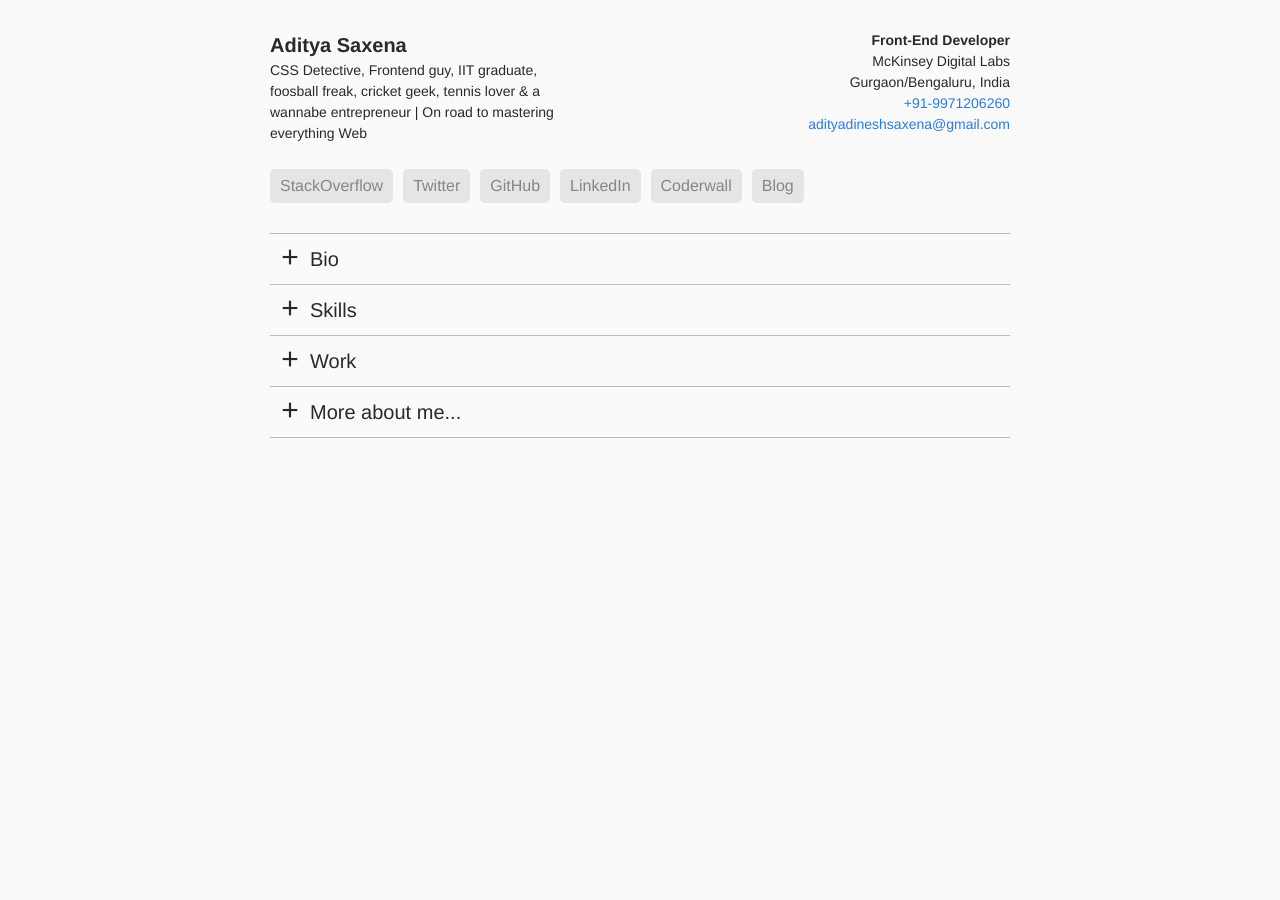
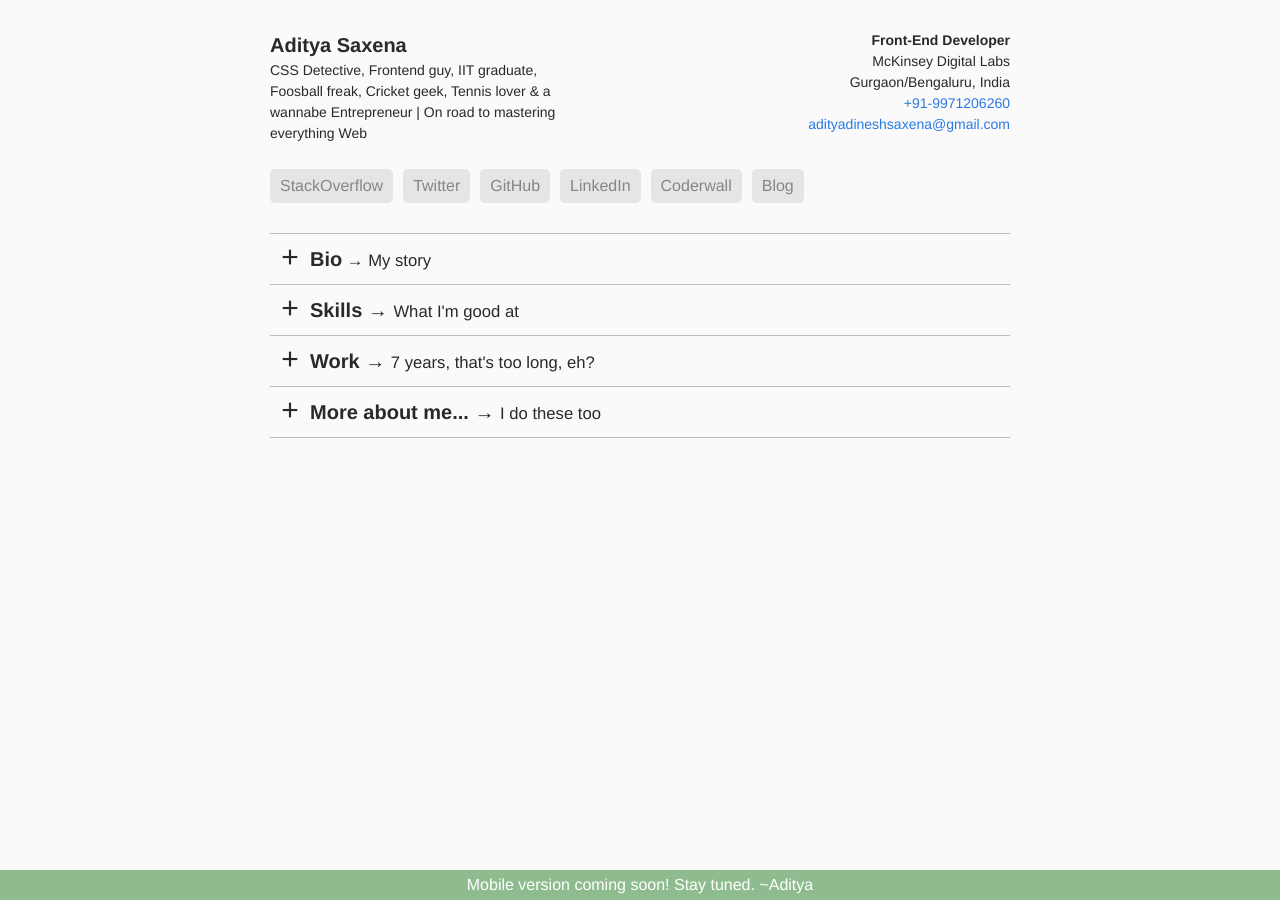
Before and after one commit to adityadineshsaxena/resume, a Jekyll site: the page built from index.html, in a window 1280 px wide. Built offline with Jekyll 4.4.1, drawn with Linux system fonts in a browser that asks for light colours.

Commit message:
completed Bio section

```diff
--- a/_includes/head.html
+++ b/_includes/head.html
@@ -1,7 +1,7 @@
 <head>
   <meta charset="utf-8">
   <meta http-equiv="X-UA-Compatible" content="IE=edge">
-  <meta name="viewport" content="width=device-width, initial-scale=1">
+  <meta name="viewport" content="width=device-width, initial-scale=1.0">
 
   <title>{% if page.title %}{{ page.title }}{% else %}{{ site.title }}{% endif %}</title>
   <meta name="description" content="{% if page.excerpt %}{{ page.excerpt | strip_html | strip_newlines | truncate: 160 }}{% else %}{{ site.description }}{% endif %}">
--- a/_sass/_resume.scss
+++ b/_sass/_resume.scss
@@ -1,6 +1,7 @@
 /** custom **/
 .resume-container {
 //  min-width: 740px;
+  padding-bottom: 60px;
 
   h1 {
 //    text-align: center;
@@ -96,7 +97,9 @@
       }
 
       .content {
-        height: 200px;
+        height: 400px;
+        overflow-y: auto;
+        box-shadow: inset 0px 2px 1px rgba(0, 0, 0, 0.3);
       }
     }
 
@@ -104,6 +107,12 @@
       height: 0;
       overflow: hidden;
       transition: height .5s;
+      box-sizing: border-box;
+      padding: 0 20px;
+
+      p {
+        margin-bottom: 10px;
+      }
     }
   }
 }
@@ -125,3 +134,16 @@
     }
   }
 }
+
+.fixed-message {
+  position: fixed;
+  bottom: 0;
+  right: 0;
+  padding: 3px 30px;
+  box-sizing: border-box;
+  color: #FFF;
+  background-color: #8FBC8F;
+  font-size: 100%;
+  left: 0;
+  text-align: center;
+}
--- a/index.html
+++ b/index.html
@@ -7,7 +7,7 @@
         <div>
             <div>Aditya Saxena</div>
             <p>
-                CSS Detective, Frontend guy, IIT graduate, foosball freak, cricket geek, tennis lover & a wannabe entrepreneur | On road to mastering everything Web
+                CSS Detective, Frontend guy, IIT graduate, Foosball freak, Cricket geek, Tennis lover & a wannabe Entrepreneur | On road to mastering everything Web
             </p>
         </div>
         <div>
@@ -30,29 +30,47 @@
         <li class="bio resume-list-item">
             <h2>
                 <div class="item-icon">+</div>
-                <div class="item-title-text">Bio</div>
+                <div class="item-title-text"><strong>Bio</strong><small>&nbsp;&rarr;&nbsp;My story</small></div>
             </h2>
             <div class="content">
+                <p>tl;dr</p>
+                <p>This is my story, so far! I'll try to keep this short. You can move onto other sections if you'd like.</p>
+                <p>With a knack for creativity in problem-solving, the field of Design was always an attractive choice for me for Graduate studies. I took up the Bachelor of Design course at the Indian Institute of Technology, Guwahati where I majored in Communication Design with a strong focus on Usability and HCI.</p>
+
+                <p>Three subsequent internships in the field of Print Media, 3D design and 3D web during my course helped me realize that my interests lay in providing thoughtful and seamless user experiences over the web. After graduation, I worked for 4 years as an <strong>Interaction Designer at D E Shaw India (Hyderabad)</strong> where I worked extensively on the company’s software products for desktop and web providing User Interface designs and Front-End deliverable for these products. Keeping abreast of latest web technologies and user-interface innovations helped me provide engaging design solutions which were efficient and easy to use by a varied workforce in the Company.</p>
+
+                <p>I had the opportunity to debate my design thinking with users, stakeholders and business analysts alike and present my design solutions with appropriate reasoning, user research, user interaction pattern observations and TAP (Think-Aloud Protocol) testing.</p>
+
+                <p>Having grasped the understanding and practical know-how behind crafting UX for any successful product, I was itching to get on with Creating end-to-end User Interfaces. I wanted the power to create stuff and my successful stints with jQuery/HTML/CSS landed me a job with <strong>Sprinklr - a Social Media Management product</strong>. It was a blessing in disguise - working with some of the most talented people I've been around and gaining expertise in the field of core Web Development. I had little idea how much I had gained from this stint. Working on the latest technologies in the field of UI Engineering, at Sprinklr, I truly began my journey towards bigger things in the Tech industry.</p>
+
+                <p>After having spent a good year at Sprinklr, I was presented with possibly the best professional stint - and I didn't turn away - <strong>McKinsey & Co.</strong> In early 2013, I joined McKinsey Digital Labs (MDL) - the digital arm of McKinsey, and it has been an absolutely glorious journey till date. I have worked on International Client Engagements, with some of the best talents on the planet, and have never had an opportunity not to learn.</p>
+
+                <p>Working within the MDL group has given me tremendous exposure to everything Web, made me capable of coming out all guns blazing in tricky client situations, and has made me a better person because of the McKinsey culture I can be proud of.</p>
+
+                <p>I'd be delighted to know how better this journey could get. And, if there are better places to work than where I'm right now. Here's to hope!</p>
 
             </div>
         </li>
         <li class="skills resume-list-item">
             <h2>
                 <div class="item-icon">+</div>
-                <div class="item-title-text">Skills</div>
+                <div class="item-title-text"><strong>Skills</strong>&nbsp;&rarr;&nbsp;<small>What I'm good at</small></div>
             </h2>
         </li>
         <li class="work-experience resume-list-item">
             <h2>
                 <div class="item-icon">+</div>
-                <div class="item-title-text">Work</div>
+                <div class="item-title-text"><strong>Work</strong>&nbsp;&rarr;&nbsp;<small>7 years, that's too long, eh?</small></div>
             </h2>
         </li>
         <li class="work resume-list-item">
             <h2>
                 <div class="item-icon">+</div>
-                <div class="item-title-text">More about me...</div>
+                <div class="item-title-text"><strong>More about me...</strong>&nbsp;&rarr;&nbsp;<small>I do these too</small></div>
             </h2>
         </li>
     </ul>
 </div>
+<div class="fixed-message">
+    Mobile version coming soon! Stay tuned. ~Aditya
+</div>
```
